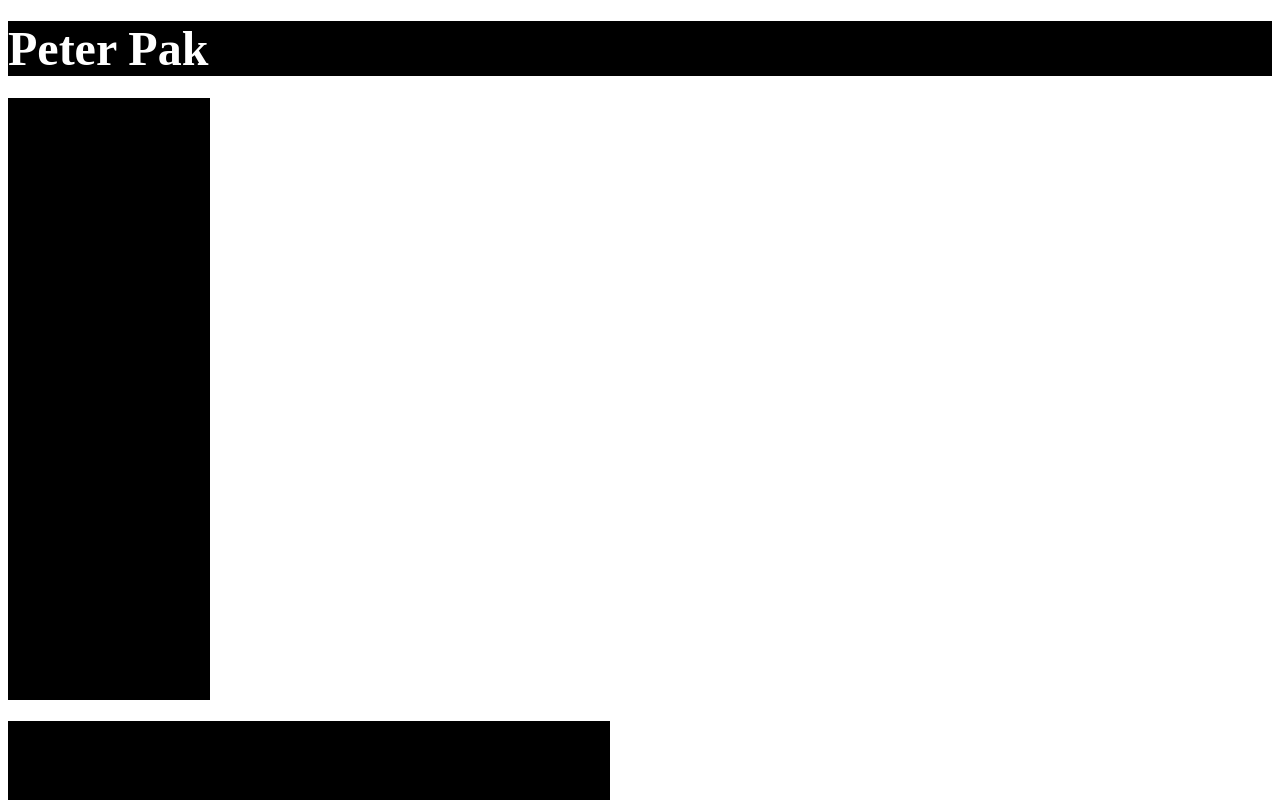
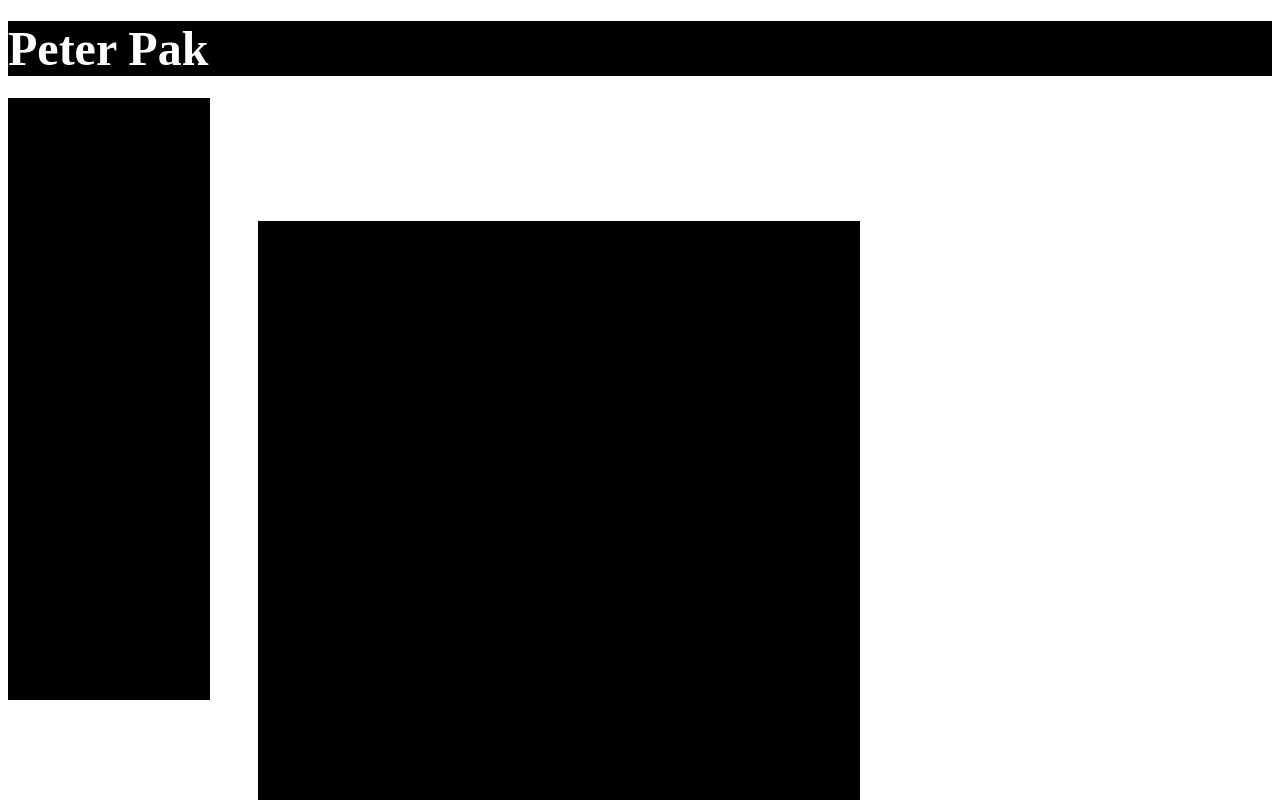
Before and after one commit to Atoes/atoes.github.io, a plain HTML site: page index.html in a window 1280 px wide. Shown: the top 800 px of the page. Drawn offline with Linux system fonts and the light colour scheme.

Commit message:
Update index.html

```diff
--- a/index.html
+++ b/index.html
@@ -29,8 +29,9 @@
   {
     width:600px;
     height:600px;
+    position:relative;
     left:250px;
-    top: 200px;
+    top: -500px;
     border: 1px solid black;
     background-color:black;
     color:white;
```
